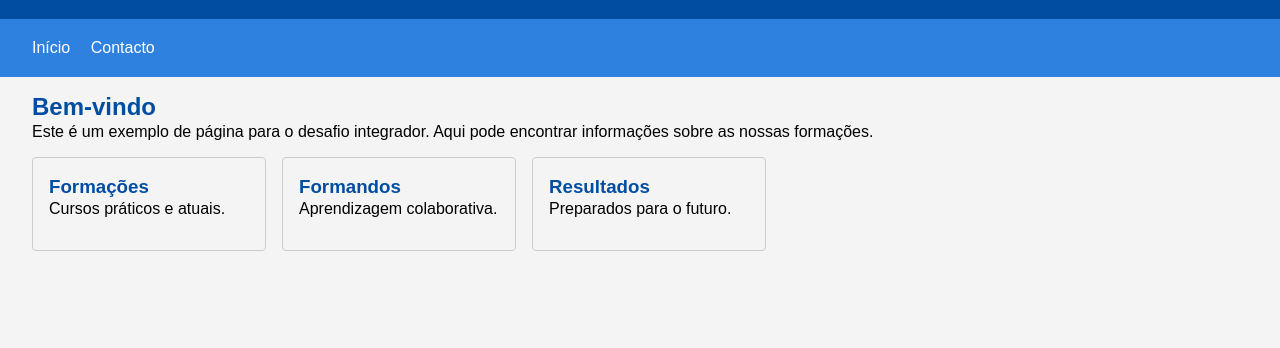
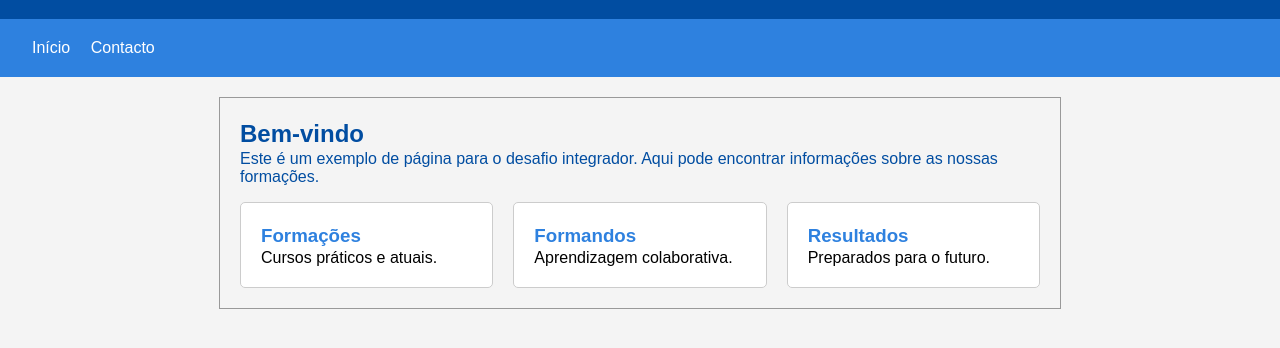
Before and after one commit to turbozambas/mazagation, a plain HTML site: page class/UC00604/aulascss/exercise2/index.html in a window 1280 px wide. Shown: the part 70-418 px from the top of the page. Drawn offline with Linux system fonts and the light colour scheme.

Commit message:
604-291026

```diff
--- a/class/UC00604/aulascss/exercise2/css/style.css
+++ b/class/UC00604/aulascss/exercise2/css/style.css
@@ -1,12 +1,36 @@
+html, body, header, nav, h1, h2, h3, p {
+    padding:0;
+    margin:0;
+}
+
 body {
     font-family: Arial, sans-serif;
     background-color:#F4F4F4;
-    color: #014DA1;
-    margin:0;
 }
 
-header,nav,h1,h2,h3 {
-    padding:0;
+.caixas {
+    display:flex;
+    gap:20px;
+    color:#2E81DF;
+    justify-content: center;
+    overflow:hidden;
+}
+
+.caixa {
+    flex:1;
+    padding:20px;
+    border: 1px solid #ccc;
+    background-color: #fff;
+    border-radius:5px;
+    margin-top:1em;
+}
+
+.conteudo p, h2 {
+    color:#014DA1;
+}
+
+.caixa p {
+    color: #000;
 }
 
 header {
@@ -21,34 +45,24 @@ nav {
     background-color: #2E81DF;
     padding-top: 20px;
     padding-bottom: 20px;
+    padding-left:2em;
+    padding-right:2em;
+    margin-bottom:1em;
+}
+
+.conteudo {
+    width: 80%;
+    max-width:800px;
+    margin: 20px auto;
+    padding:20px;
+    border: 1px solid #999999;
 }
 
 a {
     text-decoration: none;
     color:#fff;
     padding-right:1em;
-}
 
-section, nav {
-    padding-left:2em;
-    padding-right:2em;
-    margin-bottom:1em;
-}
-
-div {
-    float: left;
-    display: block;
-    overflow: hidden;
-    border: solid 1px #CCC;
-    min-width: 200px;
-    width: 4em;
-    margin-right:1em;
-    padding:1em;
-    border-radius: 4px;
-}
-
-div:last-child {
-    margin-right: 0;
 }
 
 h1, h2, h3 {
@@ -56,8 +70,3 @@ h1, h2, h3 {
     margin-bottom: 2px;
     font-weight: bold;
 }
-
-p {
-    margin-top: 0;
-    color: #000;
-}
--- a/class/UC00604/aulascss/exercise2/index.html
+++ b/class/UC00604/aulascss/exercise2/index.html
@@ -15,21 +15,23 @@
         <a href="index.html">Início</a>
         <a href="contacto.html">Contacto</a>
     </nav>
-    <section>
+    <main class="conteudo">
         <h2>Bem-vindo</h2>
         <p>Este é um exemplo de página para o desafio integrador. Aqui pode encontrar informações sobre as nossas formações.</p>
-        <div>
+        <div class="caixas">
+            <div class="caixa">
                 <h3>Formações</h3>
                 <p>Cursos práticos e atuais.</p>
             </div>
-        <div>
+            <div class="caixa">
                 <h3>Formandos</h3>
                 <p>Aprendizagem colaborativa.</p>
             </div>
-        <div>
+            <div class="caixa">
                 <h3>Resultados</h3>
                 <p>Preparados para o futuro.</p>
             </div>
-    </section>
+        </div>
+    </main>
 </body>
 </html>
--- /dev/null
+++ b/class/UC00604/docs/style2.css
@@ -0,0 +1,79 @@
+body {
+    font-family: Arial, sans-serif;
+    background-color: #f4f4f4;
+    margin: 0;
+}
+
+
+/* Cabeçalho */
+
+header {
+    background-color: #0077cc;
+    color: white;
+    text-align: center;
+    padding: 20px;
+}
+
+
+/* Menu */
+
+nav {
+    background-color: #2196f3;
+
+    display: flex;
+    justify-content: center;
+
+    gap: 20px;
+    padding: 10px;
+}
+
+nav a {
+    color: white;
+    text-decoration: none;
+    padding: 10px;
+}
+
+
+/* Conteúdo principal */
+
+.conteudo {
+    width: 80%;
+    max-width: 800px;
+
+    margin: 20px auto;
+    padding: 20px;
+
+    background-color: white;
+    border: 1px solid #999999;
+}
+
+
+/* Títulos */
+
+h2 {
+    color: #004080;
+}
+
+
+/* Zona das três caixas */
+
+.caixas {
+    display: flex;
+    justify-content: center;
+    gap: 15px;
+}
+
+
+/* Cada caixa */
+
+.caixa {
+    width: 30%;
+
+    padding: 15px;
+
+    border: 1px solid #999999;
+}
+
+.caixa h3 {
+    color: #004080;
+}
```
Also changed, not shown: class/UC00604/docs/indexcomFlex.html (added, +57 -0 lines), class/UC00604/aulascss/exercise2/images/graduation-cap-solid-full.svg (added). Lines whose indentation alone changed are shown as unchanged.
